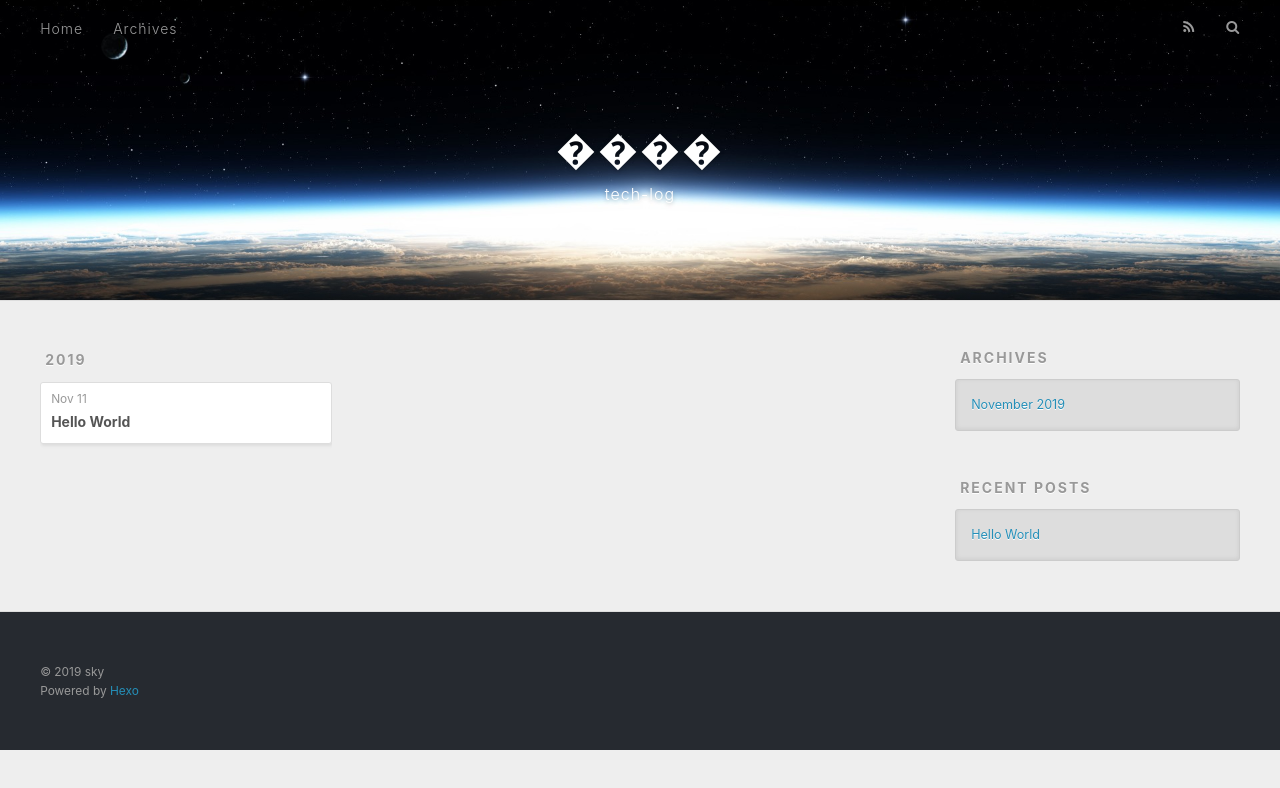
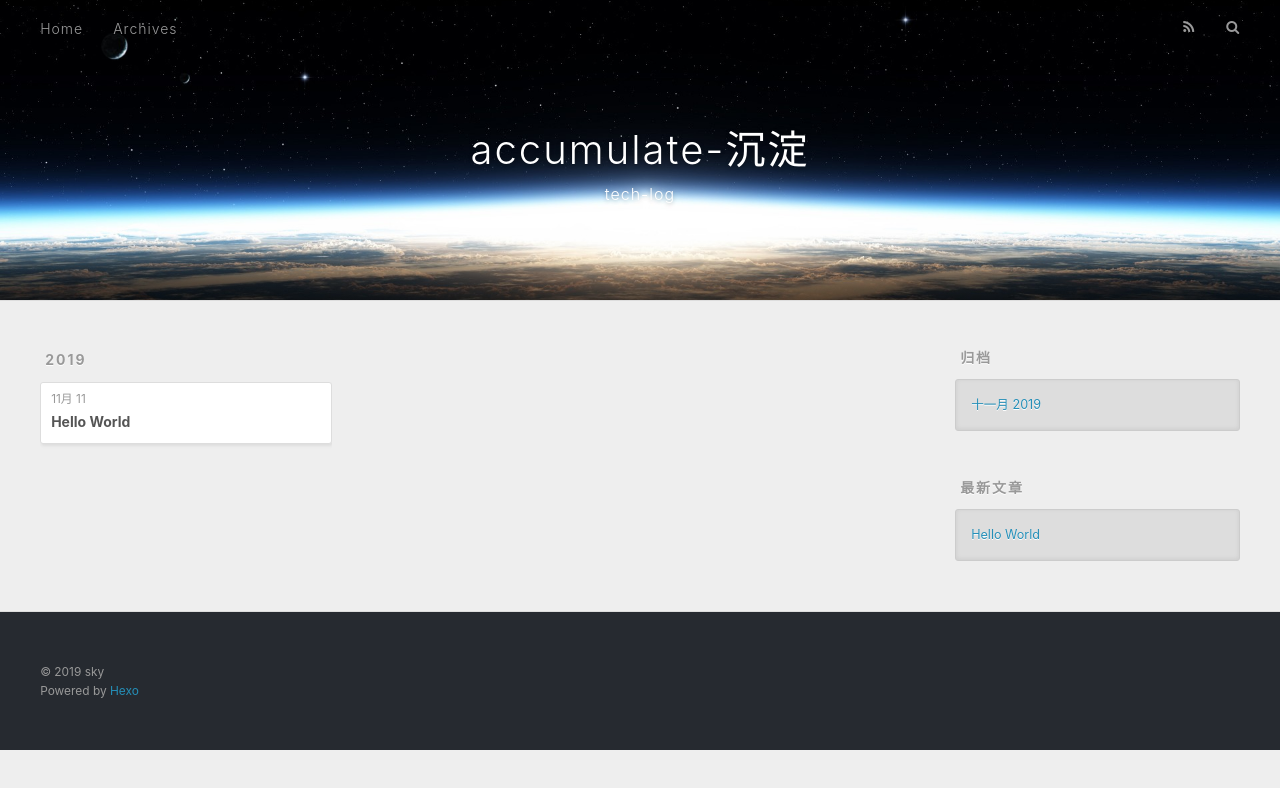
Before and after one commit to lxingfei/lxingfei.github.io, a plain HTML site: page archives/index.html in a window 1280 px wide. Drawn offline with nearby package versions, Linux system fonts and the light colour scheme.

Commit message:
Site updated: 2019-11-11 17:33:18

```diff
--- a/archives/index.html
+++ b/archives/index.html
@@ -5,18 +5,18 @@
 
 
 
-  <title>Archives | ����</title>
+  <title>归档 | accumulate-沉淀</title>
   <meta name="viewport" content="width=device-width, initial-scale=1, maximum-scale=1">
-  <meta name="description" content="��ѧ���ܣ��Ȳ���Ԩ">
+  <meta name="description" content="修学储能，先博后渊">
 <meta property="og:type" content="website">
-<meta property="og:title" content="����">
+<meta property="og:title" content="accumulate-沉淀">
 <meta property="og:url" content="http:&#x2F;&#x2F;yoursite.com&#x2F;archives&#x2F;index.html">
-<meta property="og:site_name" content="����">
-<meta property="og:description" content="��ѧ���ܣ��Ȳ���Ԩ">
-<meta property="og:locale" content="en">
+<meta property="og:site_name" content="accumulate-沉淀">
+<meta property="og:description" content="修学储能，先博后渊">
+<meta property="og:locale" content="zh-CN">
 <meta name="twitter:card" content="summary">
 
-    <link rel="alternate" href="/atom.xml" title="����" type="application/atom+xml">
+    <link rel="alternate" href="/atom.xml" title="accumulate-沉淀" type="application/atom+xml">
 
 
     <link rel="icon" href="/favicon.png">
@@ -35,7 +35,7 @@
   <div id="header-outer" class="outer">
     <div id="header-title" class="inner">
       <h1 id="logo-wrap">
-        <a href="/" id="logo">����</a>
+        <a href="/" id="logo">accumulate-沉淀</a>
       </h1>
 
         <h2 id="subtitle-wrap">
@@ -56,7 +56,7 @@
 
           <a id="nav-rss-link" class="nav-icon" href="/atom.xml" title="RSS Feed"></a>
 
-        <a id="nav-search-btn" class="nav-icon" title="Search"></a>
+        <a id="nav-search-btn" class="nav-icon" title="搜索"></a>
       </nav>
       <div id="search-form-wrap">
         <form action="//google.com/search" method="get" accept-charset="UTF-8" class="search-form"><input type="search" name="q" class="search-form-input" placeholder="Search"><button type="submit" class="search-form-submit">&#xF002;</button><input type="hidden" name="sitesearch" value="http://yoursite.com"></form>
@@ -82,7 +82,7 @@
   <div class="archive-article-inner">
     <header class="archive-article-header">
       <a href="/2019/11/11/hello-world/" class="archive-article-date">
-  <time datetime="2019-11-11T07:46:19.296Z" itemprop="datePublished">Nov 11</time>
+  <time datetime="2019-11-11T07:46:19.296Z" itemprop="datePublished">11月 11</time>
 </a>
 
 
@@ -114,9 +114,9 @@
 
 
   <div class="widget-wrap">
-    <h3 class="widget-title">Archives</h3>
+    <h3 class="widget-title">归档</h3>
     <div class="widget">
-      <ul class="archive-list"><li class="archive-list-item"><a class="archive-list-link" href="/archives/2019/11/">November 2019</a></li></ul>
+      <ul class="archive-list"><li class="archive-list-item"><a class="archive-list-link" href="/archives/2019/11/">十一月 2019</a></li></ul>
     </div>
   </div>
 
@@ -124,7 +124,7 @@
 
 
   <div class="widget-wrap">
-    <h3 class="widget-title">Recent Posts</h3>
+    <h3 class="widget-title">最新文章</h3>
     <div class="widget">
       <ul>
 
```
Also changed, not shown: 2019/11/11/hello-world/index.html (+10 -10 lines), archives/2019/11/index.html (+13 -13 lines), archives/2019/index.html (+13 -13 lines), index.html (+13 -13 lines).
